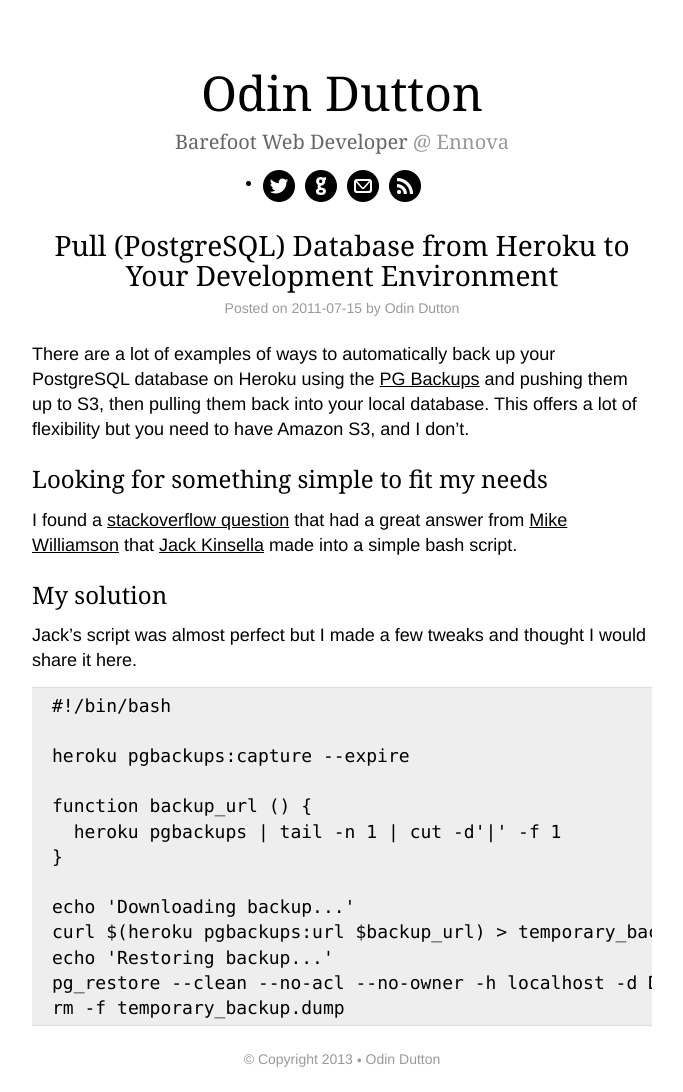
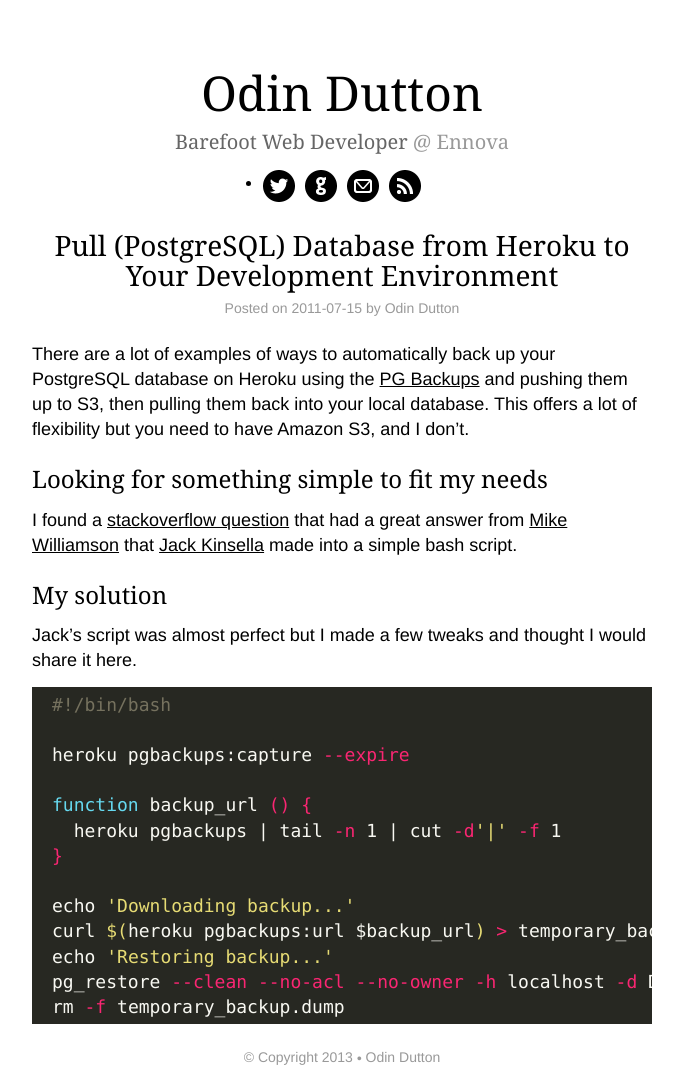
Before and after one commit to twe4ked/odindutton.com, a Jekyll site: the page built from _posts/2011-07-15-pull-postgresql-database-from-heroku-to-development.markdown, in a window 1280 px wide. Shown: the whole page, without its empty margins (298-981 px from the left). Built offline with Jekyll 4.4.1, drawn with Linux system fonts in a browser that asks for light colours; Markdown is read by kramdown in place of the engine named in the settings; comment, search, counter and statistics services are not loaded.

Commit message:
Add monokai Pygments stylesheet
Source:

    https://github.com/cstrahan/pygments-styles/blob/644dc7d1cc66580c894bd0f6918ab40278a74f52/themes/monokai.css

```diff
--- a/_layouts/default.html
+++ b/_layouts/default.html
@@ -3,6 +3,7 @@
   <head>
     <title>Odin Dutton</title>
     <link href=/assets/stylesheets/style.css media=screen rel=stylesheet type=text/css />
+    <link href=/assets/stylesheets/monokai.css media=screen rel=stylesheet type=text/css />
   </head>
   <body>
     <section id=wrap>
--- /dev/null
+++ b/assets/stylesheets/monokai.css
@@ -0,0 +1,60 @@
+.highlight .hll { background-color: #49483e }
+.highlight  { background: #272822; color: #f8f8f2 }
+.highlight .c { color: #75715e } /* Comment */
+.highlight .err { color: #960050; background-color: #1e0010 } /* Error */
+.highlight .k { color: #66d9ef } /* Keyword */
+.highlight .l { color: #ae81ff } /* Literal */
+.highlight .n { color: #f8f8f2 } /* Name */
+.highlight .o { color: #f92672 } /* Operator */
+.highlight .p { color: #f8f8f2 } /* Punctuation */
+.highlight .cm { color: #75715e } /* Comment.Multiline */
+.highlight .cp { color: #75715e } /* Comment.Preproc */
+.highlight .c1 { color: #75715e } /* Comment.Single */
+.highlight .cs { color: #75715e } /* Comment.Special */
+.highlight .ge { font-style: italic } /* Generic.Emph */
+.highlight .gs { font-weight: bold } /* Generic.Strong */
+.highlight .kc { color: #66d9ef } /* Keyword.Constant */
+.highlight .kd { color: #66d9ef } /* Keyword.Declaration */
+.highlight .kn { color: #f92672 } /* Keyword.Namespace */
+.highlight .kp { color: #66d9ef } /* Keyword.Pseudo */
+.highlight .kr { color: #66d9ef } /* Keyword.Reserved */
+.highlight .kt { color: #66d9ef } /* Keyword.Type */
+.highlight .ld { color: #e6db74 } /* Literal.Date */
+.highlight .m { color: #ae81ff } /* Literal.Number */
+.highlight .s { color: #e6db74 } /* Literal.String */
+.highlight .na { color: #a6e22e } /* Name.Attribute */
+.highlight .nb { color: #f8f8f2 } /* Name.Builtin */
+.highlight .nc { color: #a6e22e } /* Name.Class */
+.highlight .no { color: #66d9ef } /* Name.Constant */
+.highlight .nd { color: #a6e22e } /* Name.Decorator */
+.highlight .ni { color: #f8f8f2 } /* Name.Entity */
+.highlight .ne { color: #a6e22e } /* Name.Exception */
+.highlight .nf { color: #a6e22e } /* Name.Function */
+.highlight .nl { color: #f8f8f2 } /* Name.Label */
+.highlight .nn { color: #f8f8f2 } /* Name.Namespace */
+.highlight .nx { color: #a6e22e } /* Name.Other */
+.highlight .py { color: #f8f8f2 } /* Name.Property */
+.highlight .nt { color: #f92672 } /* Name.Tag */
+.highlight .nv { color: #f8f8f2 } /* Name.Variable */
+.highlight .ow { color: #f92672 } /* Operator.Word */
+.highlight .w { color: #f8f8f2 } /* Text.Whitespace */
+.highlight .mf { color: #ae81ff } /* Literal.Number.Float */
+.highlight .mh { color: #ae81ff } /* Literal.Number.Hex */
+.highlight .mi { color: #ae81ff } /* Literal.Number.Integer */
+.highlight .mo { color: #ae81ff } /* Literal.Number.Oct */
+.highlight .sb { color: #e6db74 } /* Literal.String.Backtick */
+.highlight .sc { color: #e6db74 } /* Literal.String.Char */
+.highlight .sd { color: #e6db74 } /* Literal.String.Doc */
+.highlight .s2 { color: #e6db74 } /* Literal.String.Double */
+.highlight .se { color: #ae81ff } /* Literal.String.Escape */
+.highlight .sh { color: #e6db74 } /* Literal.String.Heredoc */
+.highlight .si { color: #e6db74 } /* Literal.String.Interpol */
+.highlight .sx { color: #e6db74 } /* Literal.String.Other */
+.highlight .sr { color: #e6db74 } /* Literal.String.Regex */
+.highlight .s1 { color: #e6db74 } /* Literal.String.Single */
+.highlight .ss { color: #e6db74 } /* Literal.String.Symbol */
+.highlight .bp { color: #f8f8f2 } /* Name.Builtin.Pseudo */
+.highlight .vc { color: #f8f8f2 } /* Name.Variable.Class */
+.highlight .vg { color: #f8f8f2 } /* Name.Variable.Global */
+.highlight .vi { color: #f8f8f2 } /* Name.Variable.Instance */
+.highlight .il { color: #ae81ff } /* Literal.Number.Integer.Long */
--- a/assets/stylesheets/style.css
+++ b/assets/stylesheets/style.css
@@ -215,12 +215,9 @@ p code {
 }
 
 pre {
-  background: #eee;
   padding: 5px 20px;
   margin: -7px 0 20px;
   overflow-x: auto;
-  border: 1px solid #ddd;
-  border-width: 1px 0;
 }
 
 pre::-webkit-scrollbar {
```
